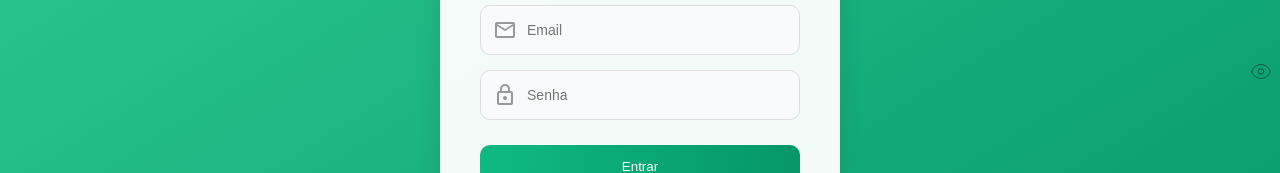
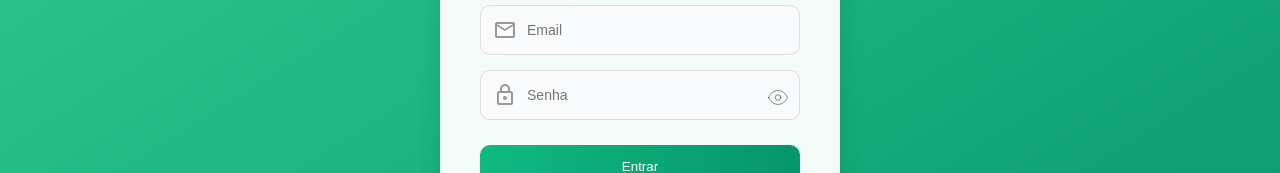
Before and after one commit to eduardogomesDev21/NutriNow_Lab_Engenharia_Software, an Angular app in the folder Prot_TG_FrontEnd/: page /login in a window 1280 px wide. Shown: the part 407-580 px from the top of the page. Built offline with nearby package versions, Linux system fonts and the light colour scheme.

Commit message:
olho de login esta fixo

```diff
--- a/Prot_TG_FrontEnd/src/app/login/login.component.css
+++ b/Prot_TG_FrontEnd/src/app/login/login.component.css
@@ -139,6 +139,7 @@ body {
   padding: 12px;
   margin-bottom: 15px;
   transition: border 0.3s, box-shadow 0.3s;
+  position: relative;
 }
 
 .input-group i {
@@ -152,6 +153,7 @@ body {
   background: transparent;
   flex: 1;
   font-size: 14px;
+  padding-right: 40px;
 }
 
 /* Botões */
@@ -210,12 +212,13 @@ body {
 
 .toggle-btn {
   position: absolute;
+  right: 10px;
   top: 60%;
-  left: 1250px;
   transform: translateY(-50%);
   background: none;
   border: none;
   cursor: pointer;
+  padding: 0;
 }
 
 .icon {
```
